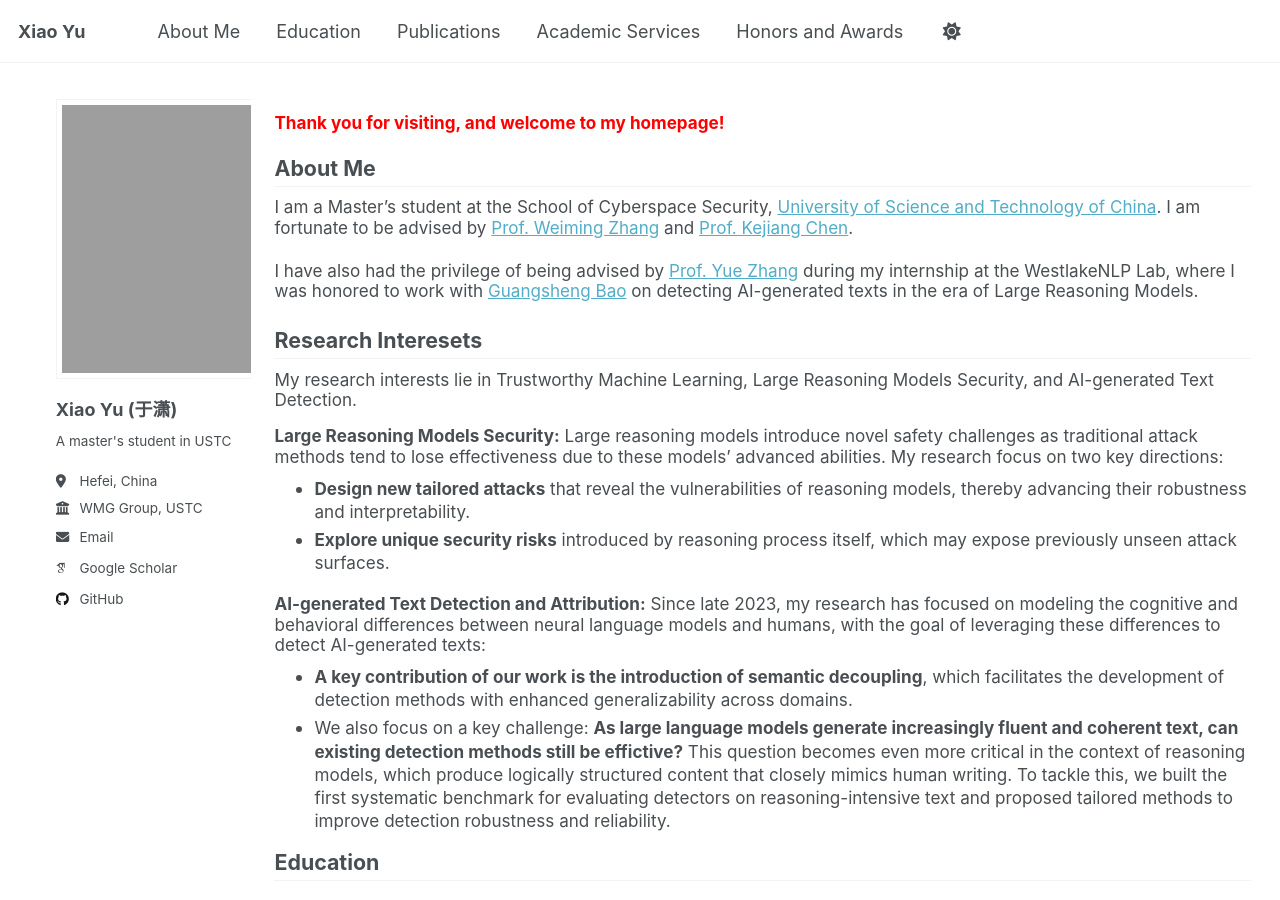
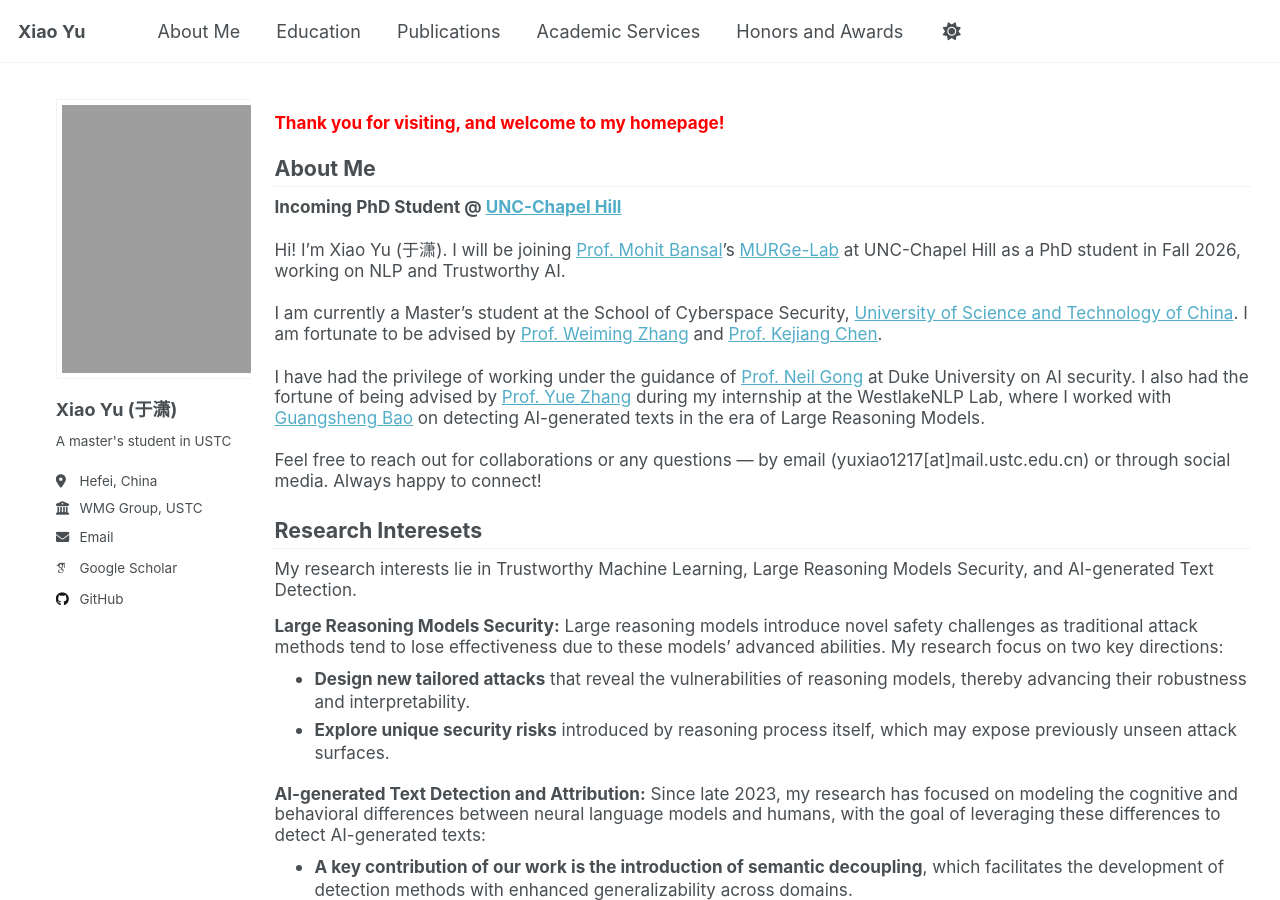
Before and after one commit to xiaoyu-1217/xiaoyu-1217.github.io, a Jekyll site: the page built from _pages/about.md, in a window 1280 px wide and 900 px high. Built offline with Jekyll 4.4.1, drawn with Linux system fonts in a browser that asks for light colours; some web fonts are replaced; a script that is not in the unit is left out.

Commit message:
Update about.md

```diff
--- a/_pages/about.md
+++ b/_pages/about.md
@@ -12,9 +12,15 @@ redirect_from:
 <div id="about"></div>
 <h2 style="margin-top: 0.3em;"> About Me</h2>
 
-I am a Master's student at the School of Cyberspace Security, [University of Science and Technology of China](https://www.ustc.edu.cn/). I am fortunate to be advised by [Prof. Weiming Zhang](https://scholar.google.com/citations?hl=zh-CN&user=eTCfl6cAAAAJ) and [Prof. Kejiang Chen](http://home.ustc.edu.cn/~chenkj/).
+**Incoming PhD Student @ [UNC-Chapel Hill](https://cs.unc.edu/)**
 
-I have also had the privilege of being advised by [Prof. Yue Zhang](https://frcchang.github.io/) during my internship at the WestlakeNLP Lab, where I was honored to work with [Guangsheng Bao](https://scholar.google.com/citations?user=cxPJx2kAAAAJ&hl=en) on detecting AI-generated texts in the era of Large Reasoning Models.
+Hi! I'm Xiao Yu (于潇). I will be joining [Prof. Mohit Bansal](https://www.cs.unc.edu/~mbansal/)'s [MURGe-Lab](https://murgelab.cs.unc.edu/) at UNC-Chapel Hill as a PhD student in Fall 2026, working on NLP and Trustworthy AI.
+
+I am currently a Master's student at the School of Cyberspace Security, [University of Science and Technology of China](https://www.ustc.edu.cn/). I am fortunate to be advised by [Prof. Weiming Zhang](https://scholar.google.com/citations?hl=zh-CN&user=eTCfl6cAAAAJ) and [Prof. Kejiang Chen](http://home.ustc.edu.cn/~chenkj/).
+
+I have had the privilege of working under the guidance of [Prof. Neil Gong](https://people.duke.edu/~zg70/) at Duke University on AI security. I also had the fortune of being advised by [Prof. Yue Zhang](https://frcchang.github.io/) during my internship at the WestlakeNLP Lab, where I worked with [Guangsheng Bao](https://scholar.google.com/citations?user=cxPJx2kAAAAJ&hl=en) on detecting AI-generated texts in the era of Large Reasoning Models.
+
+Feel free to reach out for collaborations or any questions — by email (yuxiao1217[at]mail.ustc.edu.cn) or through social media. Always happy to connect!
 
 <h2 style="margin-top: -2em; border-bottom: none;"></h2>
 
```
